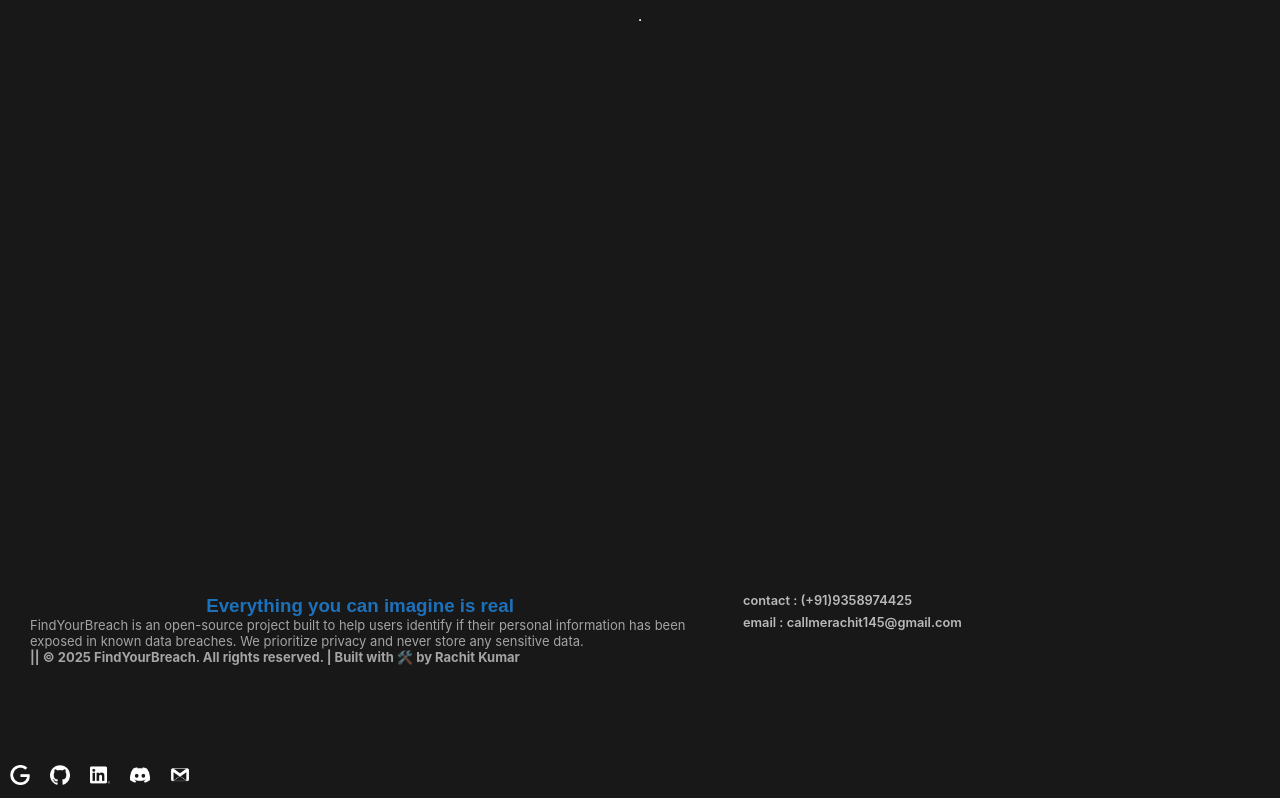
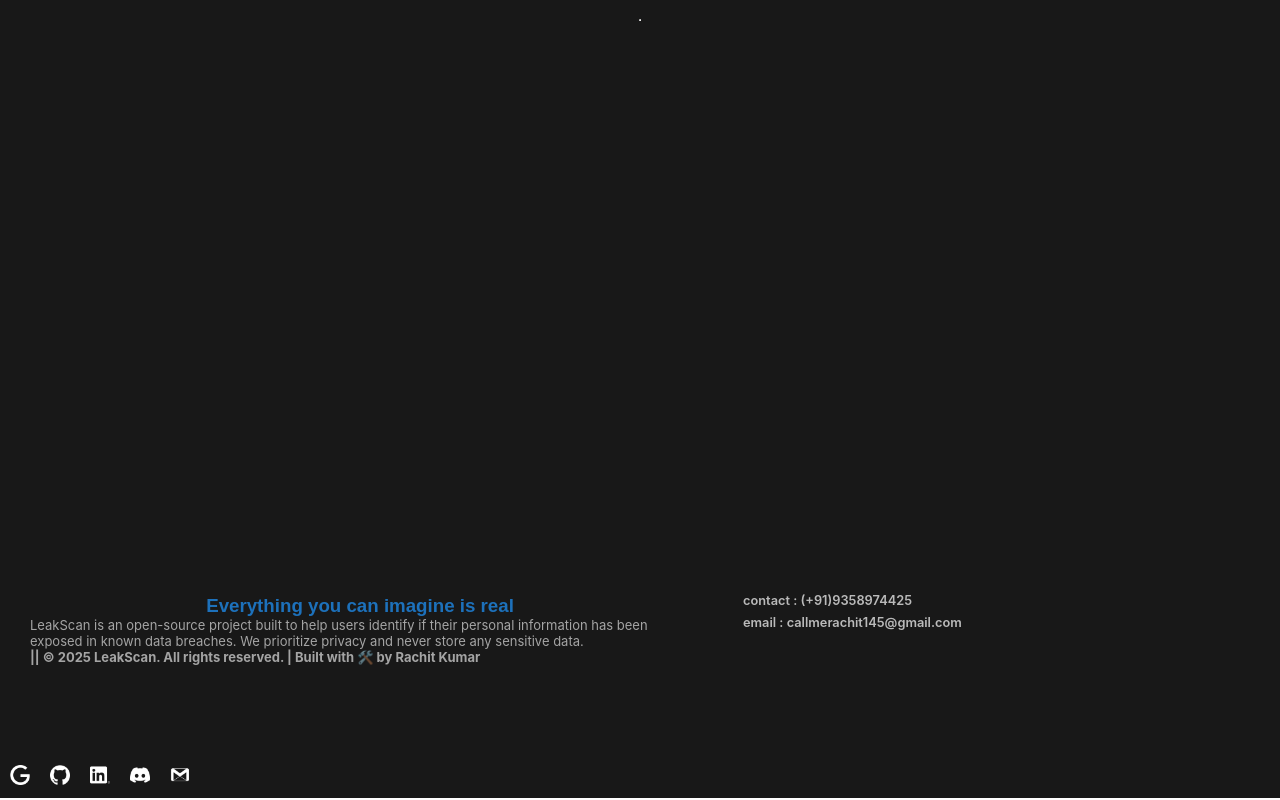
Before and after one commit to mysteriork/LeakScan, a React (Create React App) app in the folder frontend/: page /home in a window 1280 px wide. Shown: the part 850-1650 px from the top of the page. Built offline with nearby package versions, Linux system fonts and the light colour scheme; a web font is replaced by a local one.

Commit message:
Footer part is updated

```diff
--- a/frontend/src/components/footer.js
+++ b/frontend/src/components/footer.js
@@ -14,13 +14,13 @@ function Footer() {
           <article className="article1 flex">
             <h3>Everything you can imagine is real</h3>
             <label className="footp">
-              FindYourBreach is an open-source project built to help users
+              LeakScan is an open-source project built to help users
               identify if their personal information has been exposed in known
               data breaches. We prioritize privacy and never store any sensitive
               data.
               <br />{" "}
               <h4>
-                || © 2025 FindYourBreach. All rights reserved. | Built with 🛠️
+                || © 2025 LeakScan. All rights reserved. | Built with 🛠️
                 by Rachit Kumar
               </h4>
             </label>
```
